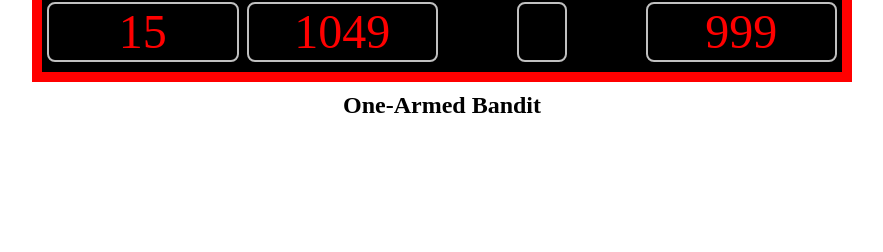
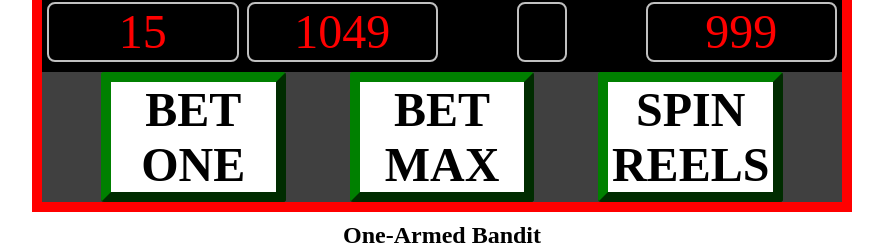
Before and after one commit to raficode2303/slot-machine, a React (Create React App) app: page / in a window 1280 px wide. Shown: the part 1081-1333 px from the top of the page, without its empty margins (198-1081 px from the left). Before the commit the page ends 1220 px from the top, so only its background shows below. Built offline with nearby package versions, Linux system fonts and the light colour scheme.

Commit message:
init of 3 bet buttons: bet one, bet max, spin reels

```diff
--- a/src/App.js
+++ b/src/App.js
@@ -31,9 +31,12 @@ import { Header } from './components/Header'
 import { Button } from './components/Button'
 import { Main } from './components/Main'
 
-import CreditsCoinsScreen from './components/CreditsCoinsScreen/CreditsCoinsScreen'
+import { CreditsCoinsScreen } from './components/CreditsCoinsScreen'
+import { BetButtons } from './components/BetButtons'
 
+// const
 const MAXSPIN = 2400
+const buttons = ['bet one', 'bet max', 'spin reels']
 
 function App() {
   const { reelPosition, buttonChanged, setReelPosition, setButtonChanged } =
@@ -73,6 +76,7 @@ function App() {
         <Header bcgimage={logo} />
         <Main />
         <CreditsCoinsScreen screensData={screensData.current} />
+        <BetButtons buttons={buttons} />
       </div>
       <Button />
       <h2>One-Armed Bandit</h2>
--- /dev/null
+++ b/src/components/BetButtons/BetButtons.styles.js
@@ -0,0 +1,27 @@
+import styled from 'styled-components'
+
+const Wrapper = styled.div`
+  display: flex;
+  justify-content: space-evenly;
+  gap: 5px;
+  background-color: rgba(0, 0, 0, 0.75);
+`
+const Content = styled.div`
+  background-color: #fff;
+  text-transform: uppercase;
+  cursor: pointer;
+  font-weight: bold;
+  border: 10px outset green;
+  border-radius: 0.2rem;
+  font-size: 3rem;
+  width: 7.7ch;
+  text-align: center;
+  :hover {
+    background-color: rgba(255, 255, 0, 0.9);
+  }
+  :active {
+    border-style: inset;
+  }
+`
+
+export { Wrapper, Content }
--- /dev/null
+++ b/src/components/BetButtons/index.js
@@ -0,0 +1,12 @@
+import React from 'react'
+import { Wrapper, Content } from './BetButtons.styles'
+
+export const BetButtons = ({ buttons }) => {
+  return (
+    <Wrapper>
+      {buttons.map((button) => (
+        <Content>{button}</Content>
+      ))}
+    </Wrapper>
+  )
+}
--- a/src/components/CreditsCoinsScreen/CreditsCoinsScreen.js
+++ b/src/components/CreditsCoinsScreen/index.js
@@ -2,7 +2,7 @@ import React from 'react'
 import { Wrapper, Content } from './CreditsCoinsScreen.styles'
 import { nanoid } from 'nanoid'
 
-function CreditsCoinsScreen({ screensData }) {
+export function CreditsCoinsScreen({ screensData }) {
   return (
     <>
       <Wrapper className='screen'>
@@ -15,5 +15,3 @@ function CreditsCoinsScreen({ screensData }) {
     </>
   )
 }
-
-export default CreditsCoinsScreen
```
